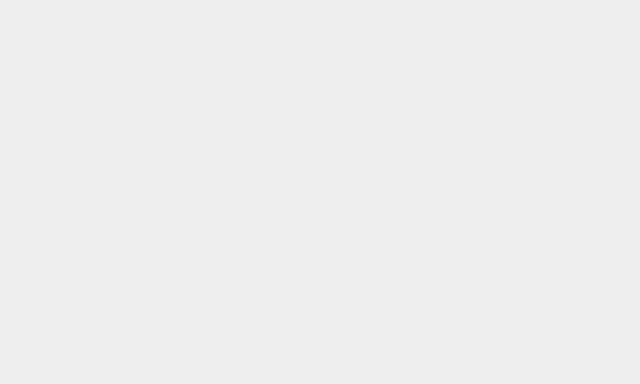
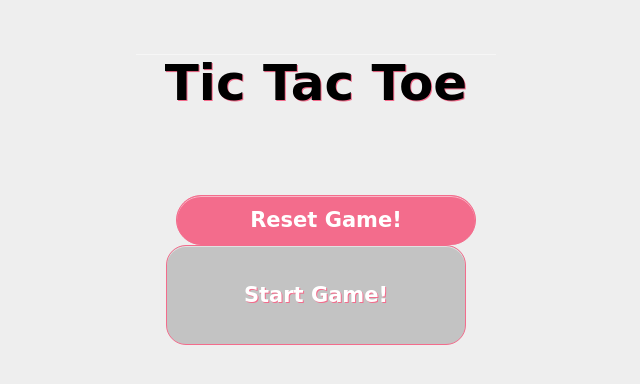
Before and after one commit to ahneechu/codingFunAngular, a plain HTML site: page index.html in a window 1280 px wide. Shown: the whole page, without its empty margins (324-964 px from the left). Drawn offline with nearby package versions, Linux system fonts and the light colour scheme; a web font is replaced by a local one.

Commit message:
added start and reset btn

```diff
--- a/index.html
+++ b/index.html
@@ -22,20 +22,22 @@
         <script src="ticTacCtrl.js"></script>
     </head>
 
-    <body ng-app="">
+    <body ng-app="" ng-controller="ticTacCtrl" ng-init="showDetails = false">
 
-         <!--  <h1>Tic Tac Toe</h1>
- -->
-        <div class="container" ng-controller="ticTacCtrl">
+      <div id="wrapper">
+        <h1>Tic Tac Toe</h1>
+
+        <input type = "button" id="startBtn" class="btn" value="Start Game!" ng-click="showDetails = ! showDetails" ng-hide="showDetails" />
+
+        <input type = "button" id="winMsg" class="btn" value="Play again?" ng-click="resetClick()" />
+
+        <div class="container" ng-show="showDetails">
 
 
            <div ng-class="{box: true}" ng-repeat="box in gameBoard track by $index" ng-click="clickBox($index); win(); tie()">
-           {{"box" + $index}}
+           {{box}}
 
           <!-- <div class="container"> -->
-
-           <!--  <div ng-repeat="box in gameBoard track by $index"> -->
-           <!--  {{"box" + $index }} -->
 
                 <!-- <div id="box1" class="box top_row col1" ></div>
                 <div id="box2" class="box top_row col2" ></div>
@@ -51,11 +53,13 @@
                 <div id="box8" class="box bottom_row col2" ></div>
                 <div id="box9" class="box bottom_row col3" ></div>
                 <div class="clearfix"></div> -->
-            </div>
+             </div>
+                   <input type="button" id="resetBtn" value="Reset Game!" ng-click="resetClick()"/>
+          </div>
 
-            <!-- <input type="button" id="btn" value="Play Now!" onClick="buttonClick()"> -->
+          <!-- ng-click="showDetails = ! showDetails; resetClick()"> -->
 
-         </div>
+      </div>
 
     </body>
 </html>
--- a/style.css
+++ b/style.css
@@ -15,18 +15,28 @@ h1{
 	-webkit-box-shadow: 0 1px 0 rgba(255, 255, 255, 0.5) inset;
 }
 
-.container{
-	width: 400px;
+#wrapper{
+	width: 360px;
 	margin: 10px auto;
 	padding: 10px;
 	/*background-color: blue;*/
 	text-align: center;
 }
 
-#gameBoard{
+.container{
+	width: 360px;
+	margin: 10px auto;
+	padding: 10px;
+	/*background-color: blue;*/
+	text-align: center;
+	z-index: 0
+}
+
+/*#gameBoard{
 	max-width: 360px;
 	margin: 0 auto;
-}
+	display: none;*/
+/*}*/
 
 .box{
 	height: 100px;
@@ -80,10 +90,10 @@ font-weight: bold;
 	clear:both;
 }
 
-#btn{
+#resetBtn{
 	height: 50px;
 	width: 300px;
-	margin: 60px;
+	margin: 40px auto;
 	/*background-color: #eee;*/
 	/*font-size: 30px;*/
 	font-family: 'Happy Monkey', cursive;
@@ -104,29 +114,27 @@ font-weight: bold;
 }
 
 
-.popup{
-	width: 70%;
-	height: 70%;
-	/*width: 100px;
-	height: 100px;*/
-	position: relative;
-	top: 200px;
-	left: 40px;
+.btn{
+	width: 300px;
+	height: 100px;
+	margin-top: 100px;
+	margin-left: 30px;
+	position: absolute;
 	z-index: 1;
 	font-family: 'Happy Monkey', cursive;
-	padding: 10px 20px 11px !important;
-	font-size: 21px !important;
-	background-color: #F36C8C;
+	padding: 10px 20px 11px;
+	font-size: 21px;
+	background-color: #c3c3c3;
 	font-weight: bold;
 	text-shadow: 1px 1px #F36C8C;
 	color: #ffffff;
-	border-radius: 100px;
-	-moz-border-radius: 100px;
-	-webkit-border-radius: 100px;
+	border-radius: 20px;
 	border: 1px solid #F36C8C;
 	cursor: pointer;
 	box-shadow: 0 1px 0 rgba(255, 255, 255, 0.5) inset;
-	-moz-box-shadow: 0 1px 0 rgba(255, 255, 255, 0.5) inset;
-	-webkit-box-shadow: 0 1px 0 rgba(255, 255, 255, 0.5) inset;
+	display: block;
+}
 
+#winMsg{
+	display: none;
 }
--- a/ticTacCtrl.js
+++ b/ticTacCtrl.js
@@ -15,11 +15,12 @@ $scope.clickBox = function(box){
 	return;
 
 		if(playerTurn % 2 == 1)
-			event.target.innerHTML = "X";
+			$scope.gameBoard[box] = "X";
 		else
-			event.target.innerHTML ="O";
+			$scope.gameBoard[box] ="O";
 
-		$scope.gameBoard[box]=event.target.innerHTML;
+		// $scope.gameBoard[box]=event.target.innerHTML;
+		console.log($scope.gameBoard)
 
 		++playerTurn;
 // alert(box);
@@ -56,7 +57,23 @@ $scope.tie = function(){
 			alert("it's a tie!");
 			gameEnded = true;
 		}
+}
+
+// function hidePopup() {
+// 	document.getElementById("startBtn").style.display="none";
+// 	document.getElementById("gameBoard").style.display="block";
+// 	document.getElementById("resetBtn").style.display="block";
+// }
+
+$scope.resetClick = function(){
+	// var box = $scope.gameBoard[box];
+	for(var i = 0; i < $scope.gameBoard.length; i++){
+		$scope.gameBoard[i] = '';
+	}
+	// gameBoard = ['','','','','','','','',''];
+	console.log($scope.gameBoard);
+	// alert( "my button was clicked!");
+}
+
 
 }
-
-}
```
